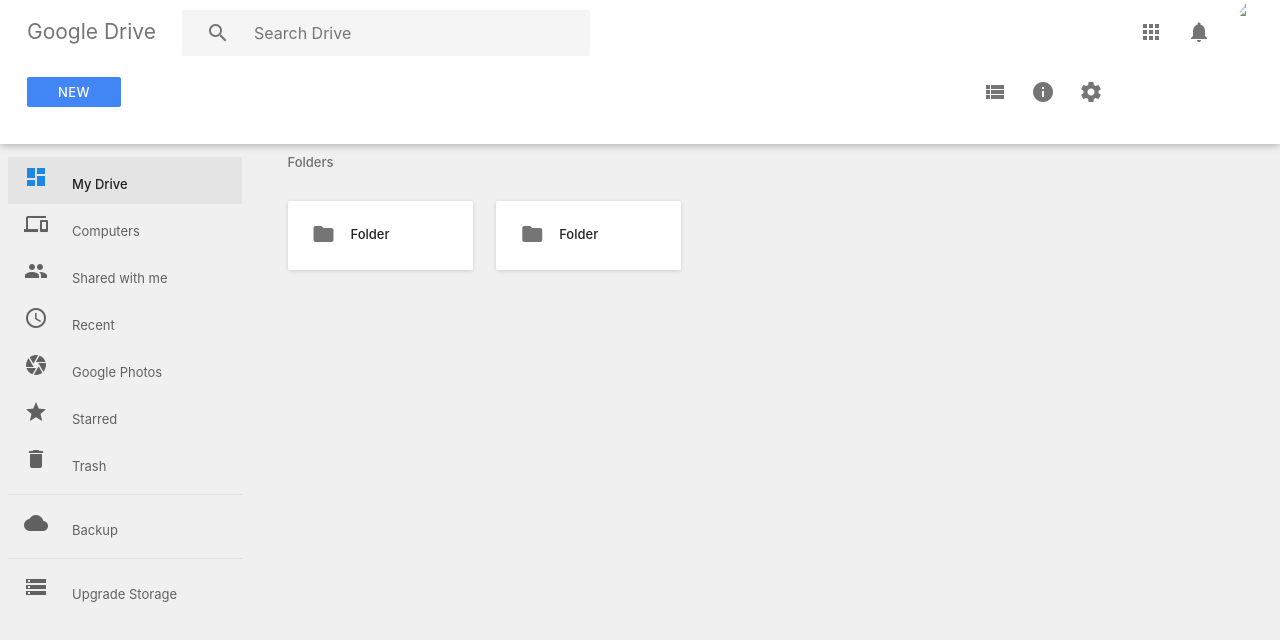
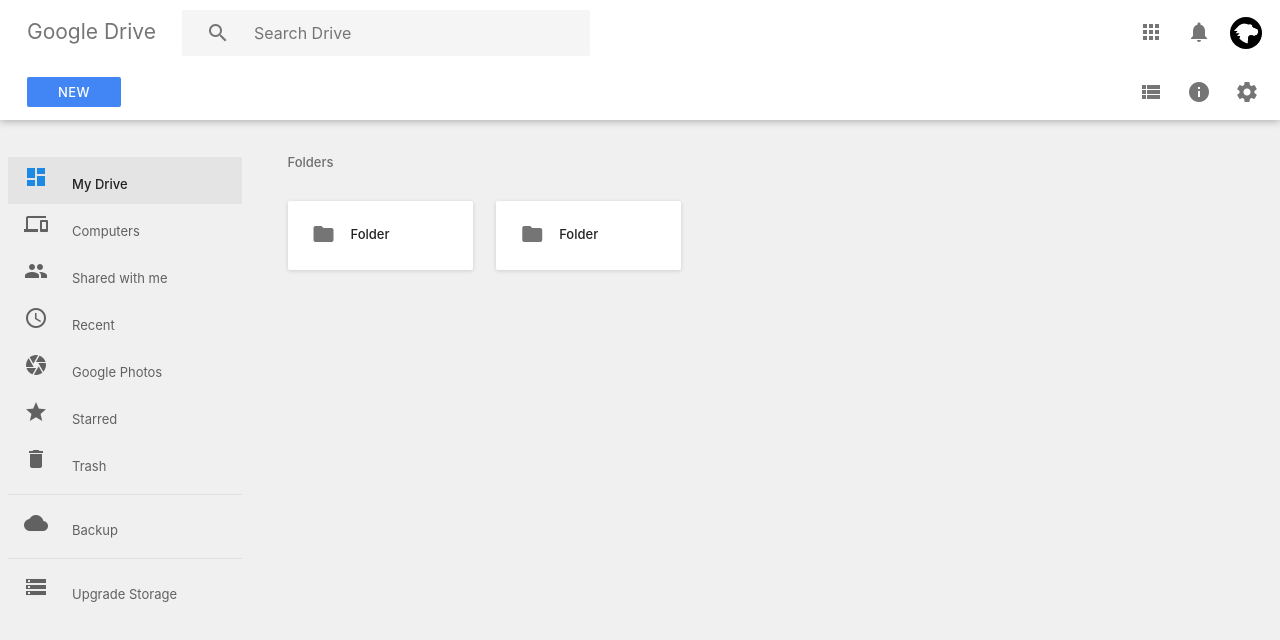
Before and after one commit to abhishekpaul77/Google-Drive-clone, a plain HTML site: page index.html in a window 1280 px wide. Drawn offline with nearby package versions, Linux system fonts and the light colour scheme.

Commit message:
changes applied

```diff
--- a/index.html
+++ b/index.html
@@ -47,7 +47,7 @@
             </li>
             <li>
               <a href="#!"
-                ><img src="mdn.png" alt="Profile pic" class="circle"
+                ><img src="mdn-logo.png" alt="Profile pic" class="circle"
               /></a>
             </li>
           </ul>
```
